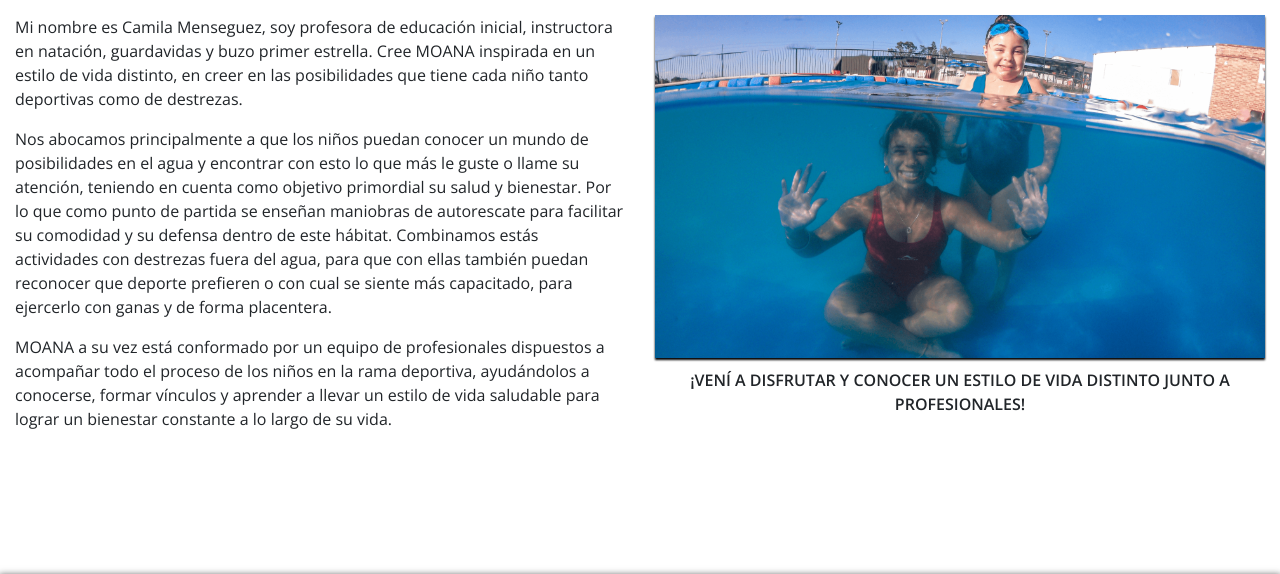
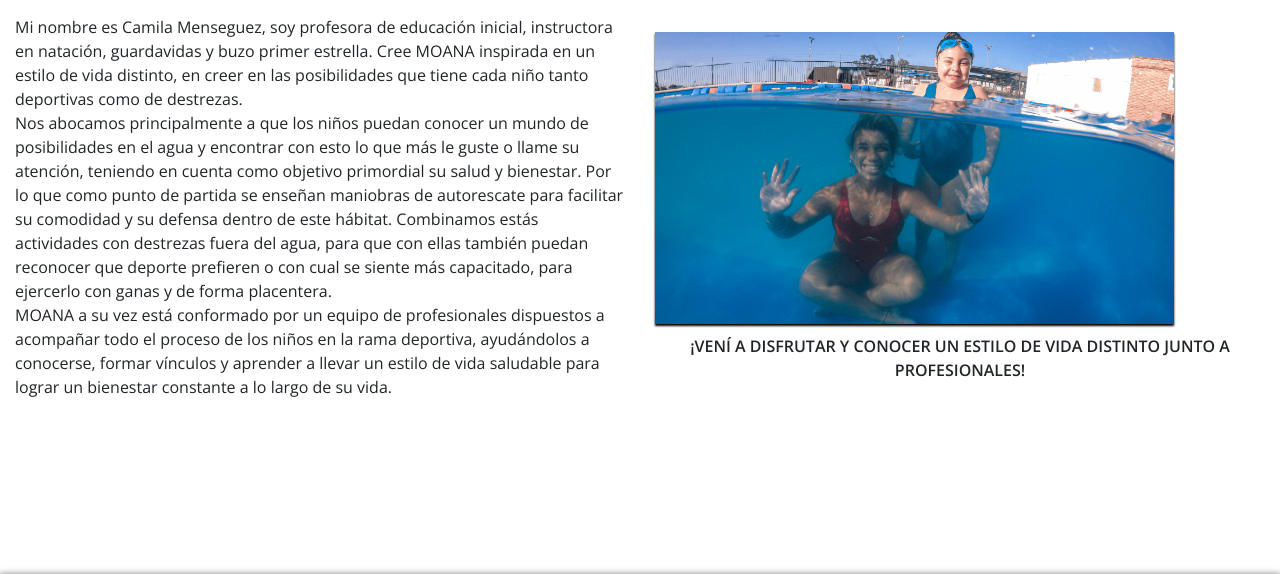
Before and after one commit to FlorFerr/mi_repositorio, a website: page pages/sobrenosotros.html in a window 1280 px wide. Shown: the part 163-737 px from the top of the page. Drawn offline with nearby package versions, Linux system fonts and the light colour scheme.

Commit message:
ajuste width imagen nosotros!

```diff
--- a/pages/sobrenosotros.html
+++ b/pages/sobrenosotros.html
@@ -46,15 +46,13 @@
 		<h1>Conocé Moana</h1>
 
 		<div class="container-fluid">
-			<div class="row">
-				<div class="col-md-6">
-					<p>Mi nombre es Camila Menseguez, soy profesora de educación inicial, instructora en natación, guardavidas y buzo primer estrella. Cree MOANA inspirada en un estilo de vida distinto, en creer en las posibilidades que tiene cada niño tanto deportivas como de destrezas. </p>
-					<p>Nos abocamos principalmente a que los niños puedan conocer un mundo de posibilidades en el agua y encontrar con esto lo que más le guste o llame su atención, teniendo en cuenta como objetivo primordial su salud y bienestar. Por lo que como punto de partida se enseñan maniobras de autorescate para facilitar su comodidad y su defensa dentro de este hábitat. Combinamos estás actividades con destrezas fuera del agua, para que con ellas también puedan reconocer que deporte prefieren o con cual se siente más capacitado, para ejercerlo con ganas y de forma placentera.</p>
-					<p>MOANA a su vez está conformado por un equipo de profesionales dispuestos a acompañar todo el proceso de los niños en la rama deportiva, ayudándolos a conocerse, formar vínculos y aprender a llevar un estilo de vida saludable para lograr un bienestar constante a lo largo de su vida.</p>
-
+			<div class="row nosotros__contenedor">
+				<div class="col-md-6 nosotros__items">
+					<p>Mi nombre es Camila Menseguez, soy profesora de educación inicial, instructora en natación, guardavidas y buzo primer estrella. Cree MOANA inspirada en un estilo de vida distinto, en creer en las posibilidades que tiene cada niño tanto deportivas como de destrezas.<br>
+					Nos abocamos principalmente a que los niños puedan conocer un mundo de posibilidades en el agua y encontrar con esto lo que más le guste o llame su atención, teniendo en cuenta como objetivo primordial su salud y bienestar. Por lo que como punto de partida se enseñan maniobras de autorescate para facilitar su comodidad y su defensa dentro de este hábitat. Combinamos estás actividades con destrezas fuera del agua, para que con ellas también puedan reconocer que deporte prefieren o con cual se siente más capacitado, para ejercerlo con ganas y de forma placentera.<br>
+					MOANA a su vez está conformado por un equipo de profesionales dispuestos a acompañar todo el proceso de los niños en la rama deportiva, ayudándolos a conocerse, formar vínculos y aprender a llevar un estilo de vida saludable para lograr un bienestar constante a lo largo de su vida.</p>
 					</div>
-				  <div class="col-md-6">
-
+				  <div class="col-md-6 nosotros__items">
 					<img src="../images/img13.png" alt="" class="nosotros__img">
 					<p class="nosotros__text">¡Vení a disfrutar y conocer un estilo de vida distinto junto a profesionales!</p>
 				  </div>
--- a/scss/main.scss
+++ b/scss/main.scss
@@ -96,6 +96,9 @@ h2{
         text-transform: uppercase;
         text-align: center
     }
+span{
+    font-weight: bold;
+}
 
 
 /*Actividades*/
@@ -198,10 +201,11 @@ h2{
             width: 400px;
         }}
 
+
 /*Nosotros*/
 
 .nosotros__img{
-    width: 100%;
+    width: 85%;
     height: auto;
     margin-bottom: 10px;
     box-shadow: 0 2px 2px rgb(0, 0, 0 /20%)
@@ -214,7 +218,11 @@ h2{
     text-align: center;
 
 }
-
+.nosotros__contenedor{
+    display: flex;
+    flex-wrap: wrap;
+    align-items: center;
+}
 
     /*Index*/
 .bg{
```
Also changed, not shown: pages/contacto.html (+1 -1 lines), css/styles.css.
